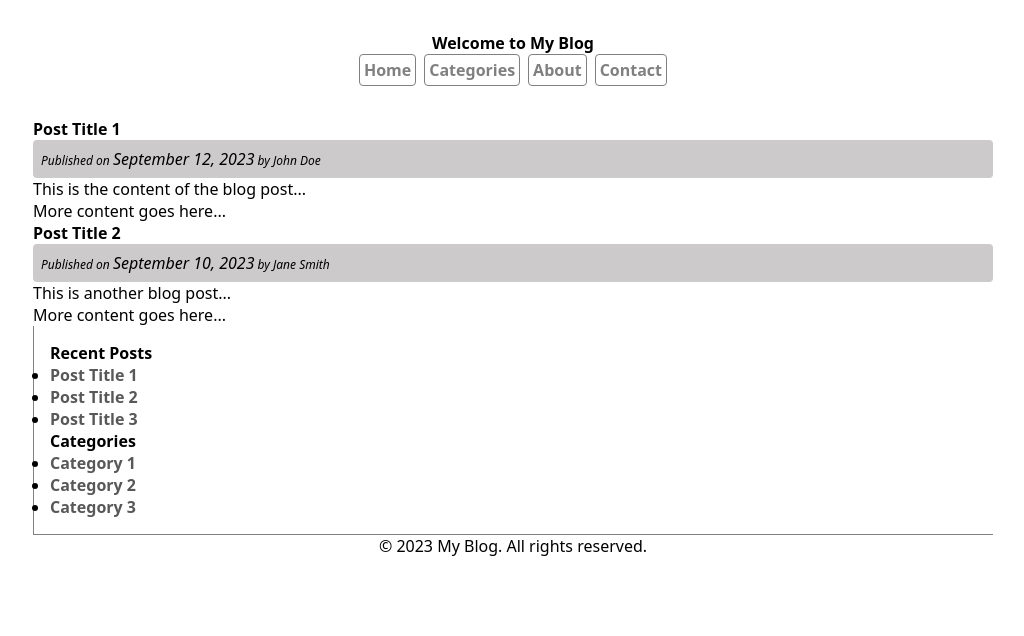
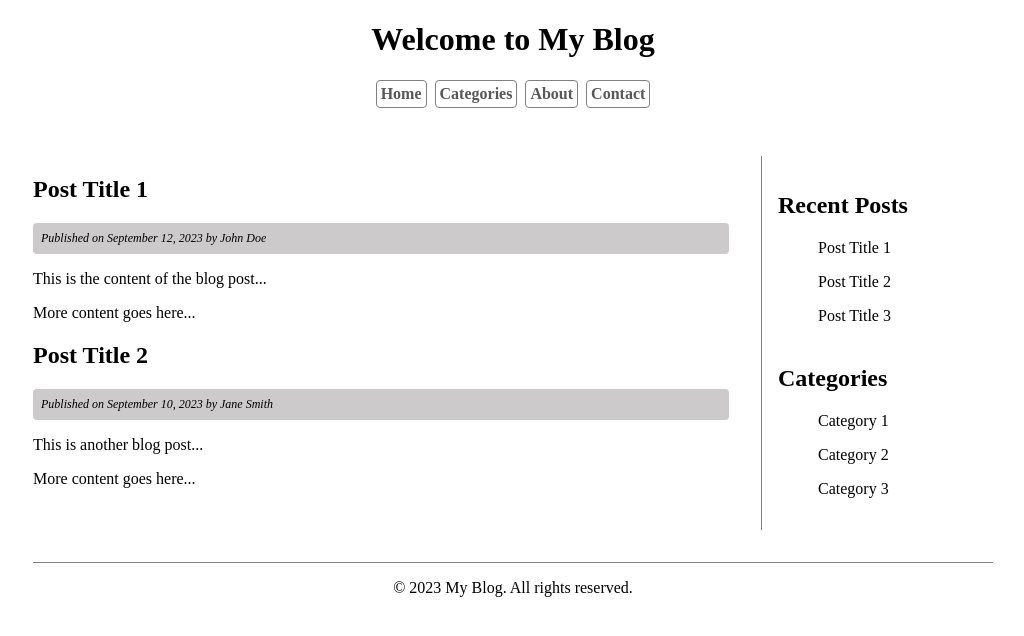
Before and after one commit to MartiCobos99/semantic-html, a plain HTML site: page index.html in a window 1280 px wide. Shown: the whole page, without its empty margins (127-1151 px from the left). Drawn offline with Linux system fonts and the light colour scheme.

Commit message:
Challenge 1

```diff
--- a/index.css
+++ b/index.css
@@ -1,75 +1,48 @@
-* {
-    box-sizing: border-box;
-    font-size: 16px;
-    margin: 0;
-    padding: 0;
-    font-family: system-ui, -apple-system, BlinkMacSystemFont, "Segoe UI", Roboto,
-      Oxygen, Ubuntu, Cantarell, "Open Sans", "Helvetica Neue", sans-serif;
-  }
-
-  body {
+body.wrapper {
   width: 75vw;
   margin: 0 auto;
   display: flex;
   flex-direction: column;
 }
 
-  .wrapper {
-    width: 75vw;
-    margin: 32px auto 0;
+.header-top {
+  width: 100%;
+  display: flex;
+  flex-direction: column;
+  align-items: center;
 }
 
-  .header-top {
-    align-items: center;
-    display: flex;
-    flex-direction: column;
-  }
-
-  .header-top__heading {
-    font-size: 2rem;
+.header-top__headind {
   text-align: center;
-    width: 100%;
-  }
-
-  .header-top__nav ul {
-    display: flex;
-    align-items: center;
-    justify-content: center;
-    gap: 8px;
-  }
-
-  .header-top__nav ul li {
-    border: 1px solid grey;
-    border-radius: 4px;
-    padding: 4px;
-    text-decoration: none;
-  }
-
-  .nav-list li a {
-    color: grey;
-    text-decoration: none;
 }
 
 .nav-list {
   list-style-type: none;
   margin: 0;
   padding: 0;
+  display: flex;
+  gap: 0.5rem;
 }
 
-  a {
+.nav-list li {
+  border: 1px solid grey;
+  border-radius: 4px;
+  padding: 4px;
+}
+
+.nav-list a {
   text-decoration: none;
   color: rgb(88, 88, 88);
   font-weight: 800;
 }
 
-footer {
-    border-top: 1px solid grey;
-    text-align: center;
+.wrapper {
+  display: grid;
+  gap: 2rem;
+  grid-template-columns: 1.5fr 0.5fr;
+  margin-top: 1rem;
 }
-  aside {
-    border-left: 1px solid grey;
-    padding: 1rem;
-  }
+
 .item__publicat {
   background-color: rgb(204, 202, 202);
   border-radius: 4px;
@@ -77,3 +50,33 @@ footer {
   font-style: italic;
   padding: 0.5rem;
 }
+
+aside {
+  border-left: 1px solid grey;
+  padding: 1rem;
+}
+
+footer {
+  border-top: 1px solid grey;
+  text-align: center;
+}
+
+.nav__recent {
+  margin-bottom: 2.5rem;
+  list-style: none;
+}
+.nav__recent a{
+  text-decoration: none;
+  color: black;
+}
+
+.nav__recent li,
+.nav__categories li {
+  margin-bottom: 1rem;
+  list-style: none;
+}
+
+.nav__categories a{
+  text-decoration: none;
+  color: black;
+}
```
Lines whose indentation alone changed are shown as unchanged.
